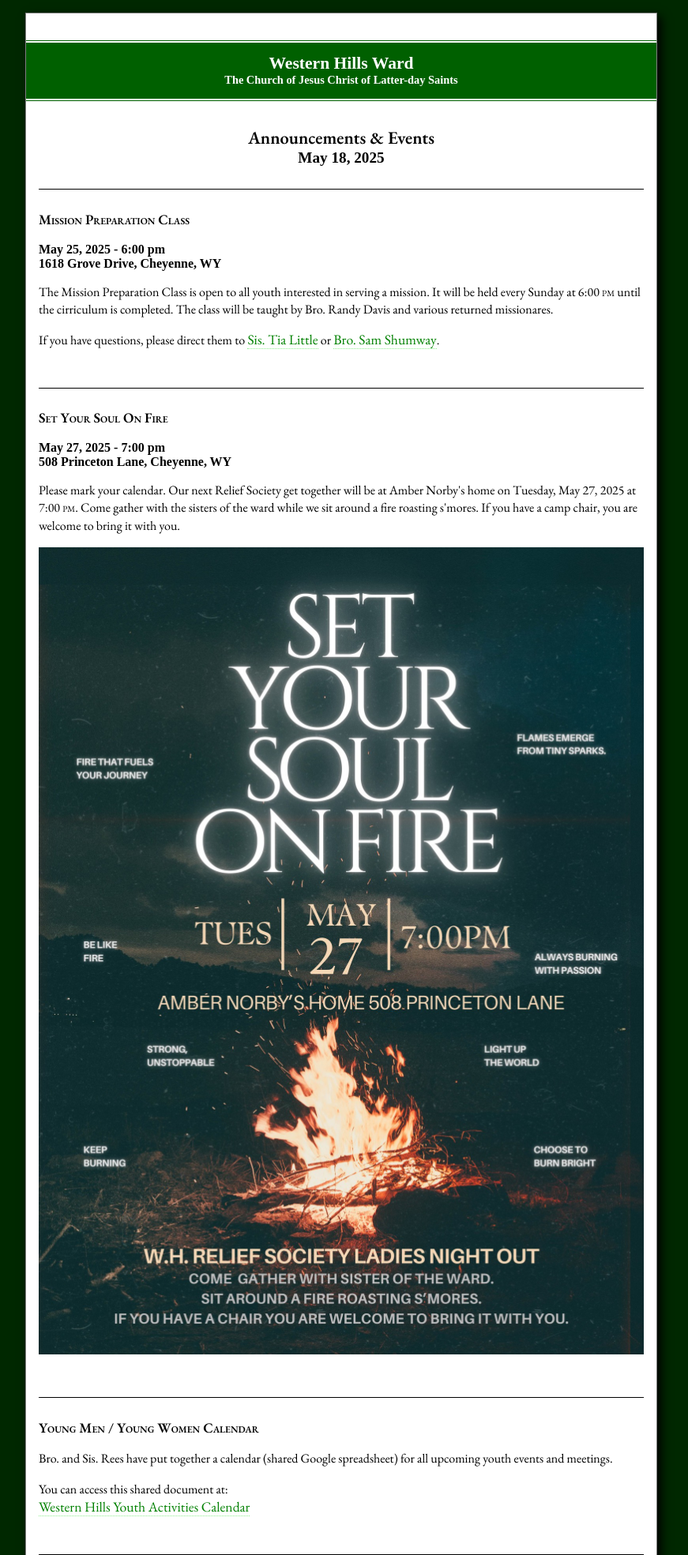
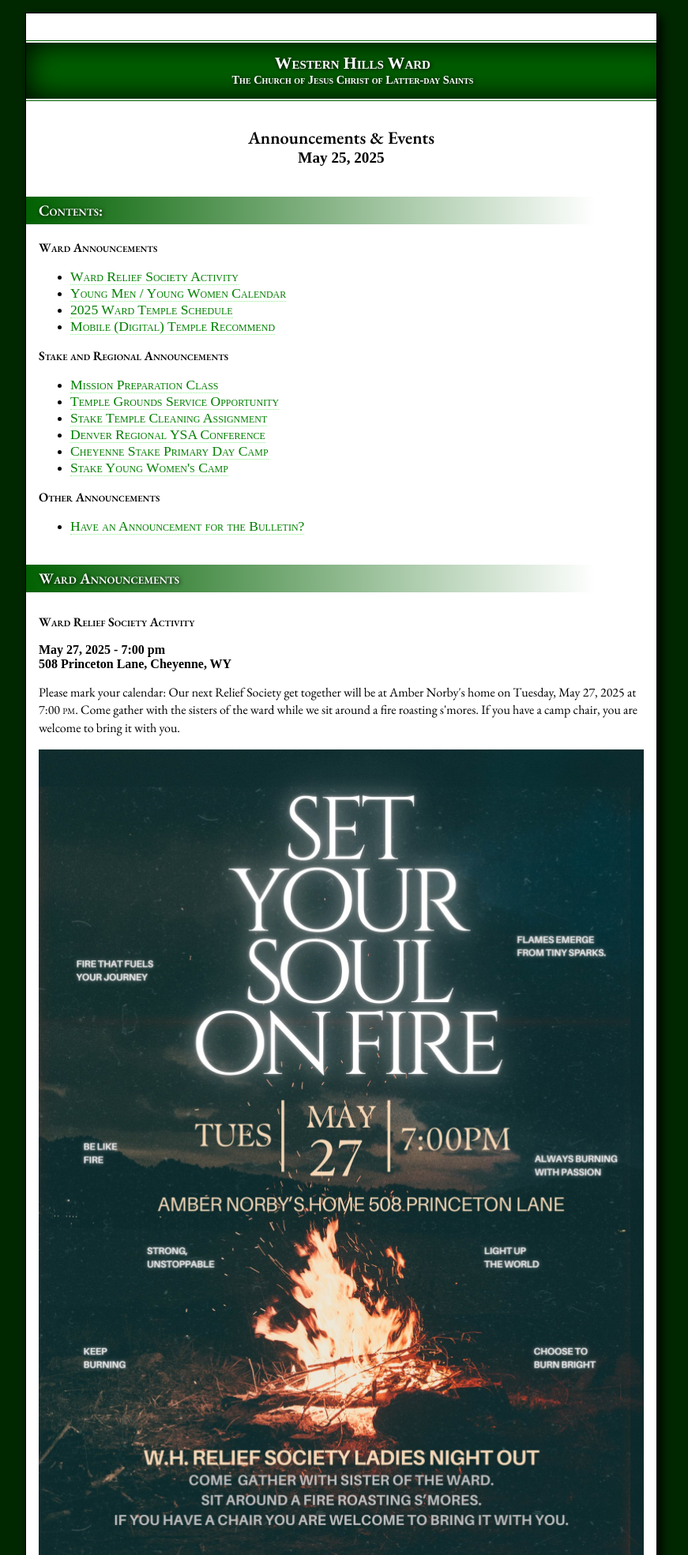
Before and after one commit to Wyoming-C64/westernhillsbulletin, a PHP site: page /announcements.php in a window 1280 px wide. Shown: the top 1969 px of the page at 79% size, without its empty margins (208-1079 px from the left). Run offline with PHP 8.4, Linux system fonts and the light colour scheme; some web fonts are replaced.

Commit message:
May 25, 2025 - Reformatted announcements.

```diff
--- a/htdocs/announcements.php
+++ b/htdocs/announcements.php
@@ -9,7 +9,72 @@ function mike_dump($v) {
   echo "</pre>";
 }
 
-$announcements = array(
+function makeIndexLink($title) {
+  $output = strtolower($title);
+  $output = preg_replace('/[\'\?]+/u', '', $output);
+  $output = preg_replace('/[\s\pP]+/u', '-', $output);
+  return $output;
+}
+
+$WardAnnouncements = array(
+  // array(
+  //   "title" => "",
+  //   "date" => strtotime(""),
+  //   "time" => strtotime(""),
+  //   "location" => "",
+  //   "description" => ""
+  // ),
+  array(
+    "title" => "Ward Relief Society Activity",
+    "subtitle" => "Set Your Soul On Fire",
+    "date" => strtotime("May 27, 2025"),
+    "time" => strtotime("May 27, 2025 19:00"),
+    "location" => "508 Princeton Lane, Cheyenne, WY",
+    "description" => "
+    <p>Please mark your calendar: Our next Relief Society get together will be at Amber Norby's home on Tuesday, May 27, 2025 at 7:00 <span class='small-caps'>pm</span>. Come gather with the sisters of the ward while we sit around a fire roasting s'mores. If you have a camp chair, you are welcome to bring it with you.</p>
+    <p><img src='RS-Activity-full.jpg'></p>
+    "
+  ),
+
+  array(
+    "title" => "Young Men / Young Women Calendar",
+    // "date" => strtotime("January 26, 2025"),
+    // "time" => strtotime("January 26, 2025 10:30:00"),
+    "description" => "<p>Bro. and Sis. Rees have put together a calendar (shared Google spreadsheet) for all upcoming youth events and meetings.</p>
+    <p>You can access this shared document at: <br/><a href='https://docs.google.com/spreadsheets/d/1zUSsAU1cWavP31NuGN3o1eqZKI8jg8tC1KXJro7zNZo/' target='_blank'>Western Hills Youth Activities Calendar</a></p>"
+  ),
+  array(
+    "title" => "2025 Ward Temple Schedule",
+    "date" => strtotime("June 13, 2025"),
+    "time" => strtotime("June 13, 2025 19:00:00"),
+    "location" => "Colorado Fort Collins Temple",
+    "description" => "<p>Here are the upcoming ward temple events. Please make your own reservations on LDS Tools.</p>
+    <p>If you can't join us on these particular dates or times, please try to schedule a temple visit sometime during the same week. If you wish to do different ordinance work for your family's needs, please schedule as you wish. In any case, <i>please join us at the temple!</i></p>
+    <div class='additional'>
+      <div class='left-item'>Jun. 13, 7:00 pm</div>
+      <div class='right-item'>Endowments</div>
+    </div>
+    <div class='additional'>
+      <div class='left-item'>Jul. 17, 7:00 pm</div>
+      <div class='right-item'>Sealings</div>
+    </div>
+    <div class='additional'>
+      <div class='left-item'>Aug. 21, 7:00 pm</div>
+      <div class='right-item'>Endowments</div>
+    </div>"
+  ),
+  array(
+    "title" => "Mobile (Digital) Temple Recommend",
+    // "date" => strtotime(""),
+    // "time" => strtotime(""),
+    // "location" => "",
+    "description" => "<p>Now you can go paperless with your temple recommend. Members who wish to make the change to a &quot;Mobile Temple Recommend&quot; must contact and make the request to a member of the bishopric. A complete guide containing requirements and instructions can be found in <a href='https://assets.churchofjesuschrist.org/88/ax/88axo0x9x8int0miyob9861m3olfjgy8yqzdghji/tem_rush_member_instructions_setting_up_mobile_temple_recommend_member.pdf' title='Member Guide: Switching to Mobile Temple Recommend' target='_blank'>this document</a>. (Opens a PDF file from the official Church website.)</p>"
+  ),
+
+
+);
+
+$StakeAnnouncements = array(
   // array(
   //   "title" => "",
   //   "date" => strtotime(""),
@@ -26,25 +91,8 @@ $announcements = array(
     <p>If you have questions, please direct them to <a href='mailto:tiarelittle@yahoo.com' target='_blank'>Sis. Tia Little</a> or <a href='mailto:samshumway@gmail.com' target='_blank'>Bro. Sam Shumway</a>.</p>"
   ),
   array(
-    "title" => "Set Your Soul On Fire",
-    "date" => strtotime("May 27, 2025"),
-    "time" => strtotime("May 27, 2025 19:00"),
-    "location" => "508 Princeton Lane, Cheyenne, WY",
-    "description" => "
-
-    <p>Please mark your calendar. Our next Relief Society get together will be at Amber Norby's home on Tuesday, May 27, 2025 at 7:00 <span class='small-caps'>pm</span>. Come gather with the sisters of the ward while we sit around a fire roasting s'mores. If you have a camp chair, you are welcome to bring it with you.</p>
-    <p><img src='RS-Activity-full.jpg'></p>
-    "
-  ),
-  array(
-    "title" => "Young Men / Young Women Calendar",
-    // "date" => strtotime("January 26, 2025"),
-    // "time" => strtotime("January 26, 2025 10:30:00"),
-    "description" => "<p>Bro. and Sis. Rees have put together a calendar (shared Google spreadsheet) for all upcoming youth events and meetings.</p>
-    <p>You can access this shared document at: <br/><a href='https://docs.google.com/spreadsheets/d/1zUSsAU1cWavP31NuGN3o1eqZKI8jg8tC1KXJro7zNZo/' target='_blank'>Western Hills Youth Activities Calendar</a></p>"
-  ),
-  array(
-    "title" => "Love Flowers? Temple grounds opportunity for all ages!",
+    "title" => "Temple Grounds Service Opportunity",
+    "subtitle" => "Love Flowers? This opportunity is for all ages!",
     "date" => strtotime("May 20, 2025"),
     // "time" => strtotime(""),
     "location" => "Fort Collins Colordo Temple",
@@ -84,6 +132,7 @@ $announcements = array(
   ),
   array(
     "title" => "Cheyenne Stake Primary Day Camp",
+    "subtitle" => "Ministering Missionaries",
     "date" => strtotime("June 7, 2025"),
     "time" => strtotime("June 7, 2025 9:00:00"),
     "location" => "Four Mile Meetinghouse<br/>7721 Badger Rd., Cheyenne, WY",
@@ -91,41 +140,22 @@ $announcements = array(
     <p>Please RSVP using <a href='https://docs.google.com/forms/d/e/1FAIpQLScOS6AIKRhIykUfFpD0DK1r52xd-wGwqNnuJhhOBs44vInx7g/viewform?usp=header' target='_blank'>this Google form</a>.</p>"
   ),
   array(
-    "title" => "2025 Ward Temple Schedule",
-    "date" => strtotime("June 13, 2025"),
-    "time" => strtotime("June 13, 2025 19:00:00"),
-    "location" => "Colorado Fort Collins Temple",
-    "description" => "<p>Here are the upcoming ward temple events. Please make your own reservations on LDS Tools.</p>
-    <p>If you can't join us on these particular dates or times, please try to schedule a temple visit sometime during the same week. If you wish to do different ordinance work for your family's needs, please schedule as you wish. In any case, <i>please join us at the temple!</i></p>
-    <div class='additional'>
-      <div class='left-item'>Jun. 13, 7:00 pm</div>
-      <div class='right-item'>Endowments</div>
-    </div>
-    <div class='additional'>
-      <div class='left-item'>Jul. 17, 7:00 pm</div>
-      <div class='right-item'>Sealings</div>
-    </div>
-    <div class='additional'>
-      <div class='left-item'>Aug. 21, 7:00 pm</div>
-      <div class='right-item'>Endowments</div>
-    </div>"
-  ),
-  array(
-    "title" => "Stake Youth Summer Activities",
+    "title" => "Stake Young Women's Camp",
+    "startdate" => strtotime("July 15, 2025"),
+    "enddate" => strtotime("July 17, 2025"),
+    "location" => "Camp Batel",
     "description" => "<p><b>Young Women's Camp (ALL Young Women)</b></p>
 
-    <p>July 15-17, 2025<br/>
-    Camp Batel<br/>
-    $75 per camper</p>
+    <p>The Stake Young Women's Camp at Camp Batel will be July 15-17, 2025. Cost is $75.00 per camper attending. Please use the link below to register your campers.</p>
 
     <p>Registration Website: (opens a Weebly form)<br/>
     <a href='https://csgirlscamp.weebly.com/' target='_blank' title='Young Women's Camp Registration'>https://csgirlscamp.weebly.com/</a></p>
-    <p>If you have questions, please direct them to <a href='mailto:tiarelittle@yahoo.com' target='_blank'>Sis. Tia Little</a> or <a href='mailto:samshumway@gmail.com' target='_blank'>Bro. Sam Shumway</a>.</p>"
+
+    <p>If you have questions, please direct them to <a href='mailto:tiarelittle@yahoo.com' target='_blank'>Sis. Tia Little</a>.</p>"
   ),
+);
 
-
-
-
+$finalAnnouncements = array(
 /******** THESE ANNOUNCEMENTS ALWAYS LAST *********/
   // array(
   //   "title" => "Bishopric Appointments",
@@ -149,14 +179,15 @@ $announcements = array(
       <div class='right-item'><a href='tel:+13072862641'>(307) 286-2641</a></div>
     </div>"
   )
+);
 
-);
 
 require('globals.php');
 
 function printAnnouncement($item) {
   $output = '<div class="announcement">';
-  $output .= '<h2 class="announcement-title">'.$item["title"].'</h2>';
+  $anchorTitle = makeIndexLink($item["title"]);
+  $output .= '<h3 class="announcement-title" id="'.$anchorTitle.'">'.$item["title"].'</h3>';
   if (isset($item['date'])) {
     $output .= '<div class="date-time">'.date("F j, Y",$item['date']);
 
@@ -179,7 +210,18 @@ function printAnnouncement($item) {
   if (isset($item["description"])) {
     $output .= '<div class="description">'.$item["description"].'</div>';
   }
+  $output .= '<p><a href="#top" class="back-to-top">Back to Contents</a></p>';
   $output .= '</div>'; // End Line Item
+
+  echo $output;
+}
+
+
+function printAnnouncementLink($item) {
+  $output = '<li>';
+  $anchorTitle = makeIndexLink($item["title"]);
+  $output .= '<b><a href="#'.$anchorTitle.'">'.$item["title"].'</a></b></h2>';
+  $output .= '</li>'; // End Line Item
 
   echo $output;
 }
@@ -203,8 +245,46 @@ function printAnnouncement($item) {
       <div class="meeting-date"><?php echo date("F j, Y",$meetingDate); ?></div>
     </header>
     <main class="program-main">
+      <h2 id="top">Contents:</h2>
+      <h3>Ward Announcements</h3>
+        <ul>
+          <?php
+            foreach ($WardAnnouncements as $announcement) {
+              printAnnouncementLink($announcement);
+            }
+          ?>
+        </ul>
+      <h3>Stake and Regional Announcements</h3>
+        <ul>
+          <?php
+            foreach ($StakeAnnouncements as $announcement) {
+              printAnnouncementLink($announcement);
+            }
+          ?>
+        </ul>
+      <h3>Other Announcements</h3>
+        <ul>
+          <?php
+            foreach ($finalAnnouncements as $announcement) {
+              printAnnouncementLink($announcement);
+            }
+          ?>
+        </ul>
+      <h2>Ward Announcements</h2>
       <?php
-        foreach ($announcements as $announcement) {
+        foreach ($WardAnnouncements as $announcement) {
+          printAnnouncement($announcement);
+        }
+      ?>
+      <h2>Stake Announcements</h2>
+      <?php
+        foreach ($StakeAnnouncements as $announcement) {
+          printAnnouncement($announcement);
+        }
+      ?>
+      <h2>Other Announcements</h2>
+      <?php
+        foreach ($finalAnnouncements as $announcement) {
           printAnnouncement($announcement);
         }
       ?>
--- a/htdocs/globals.php
+++ b/htdocs/globals.php
@@ -4,7 +4,7 @@ $specialMeeting = array(
   "Easter" => "Easter Sunday"
 );
 
-$meetingDate = strtotime('May 18, 2025 10:30:00 am');
+$meetingDate = strtotime('May 25, 2025 10:30:00 am');
 $Fast_And_Testimony = FALSE;
 $isSpecial = "Easter";
 $meetingType = ($Fast_And_Testimony ? "Fast & Testimony" : "Sacrament");
--- a/htdocs/style.css
+++ b/htdocs/style.css
@@ -25,9 +25,13 @@ h1 {
 }
 
 h2 {
-  margin: 2em 0;
-  font-size: 1.1em;
+  margin: 2em -1em 1em -1em;
+  font-size: 1.2em;
   font-variant: small-caps;
+  background-image: linear-gradient(to right, #006000, white 90%);
+  padding: 0.25em 1em;
+  color: white;
+  text-shadow: 1px 1px 5px black;
 }
 
 .special-day {
@@ -39,11 +43,11 @@ h2 {
 }
 
 .announcement-title {
-  margin: 1em 0;
+  margin: 0 0 1em 0;
 }
 
 h3 {
-  font-size: 0.9em;
+  font-size: 1.0em;
   font-variant: small-caps;
 }
 
@@ -53,11 +57,20 @@ img {
   border: 0px;
 }
 
-a {
+a, li a {
   font-size: 1.1em;
   color: green;
   text-decoration: none;
   border-bottom: 1px dotted lightgreen;
+}
+
+li a, .back-to-top {
+  font-variant: small-caps;
+  font-weight: normal;
+}
+
+.back-to-top {
+  font-size: 0.8em;
 }
 
 .long_url {
@@ -70,16 +83,16 @@ a:visited {
 }
 
 .announcement {
-  margin: 1em 0;
+  margin: 0 0 1em 0;
   padding: 0.5em 0;
-  border-top: 1px solid black;
+  border-bottom: 1px solid black;
 }
 
 .ward-title {
   font-family: 'Cormorant SC', serif;
   font-style: regular;
   font-size: 0.9em;
-  /* font-variant: small-caps; */
+  font-variant: small-caps;
   font-weight: 600;
   text-align: center;
   margin-bottom: 2em;
@@ -88,6 +101,9 @@ a:visited {
   padding: 1em 0;
   border-top: 5px double white;
   border-bottom: 5px double white;
+  box-shadow: inset 0px 0px 38px black;
+  text-shadow: 1px 1px 5px black;
+  margin-right: -2em;
 }
 
 .ward-name {
@@ -111,9 +127,10 @@ a:visited {
   display: block;
   padding: 2em 0;
   max-width: 800px;
-  border: 1px solid grey;
+  border: 1px solid black;
   background-color: white;
   box-shadow: 5px 5px 12px black;
+  overflow: hidden;
 }
 
 .program-main {
```
Also changed, not shown: htdocs/index.php (+34 -34 lines).
